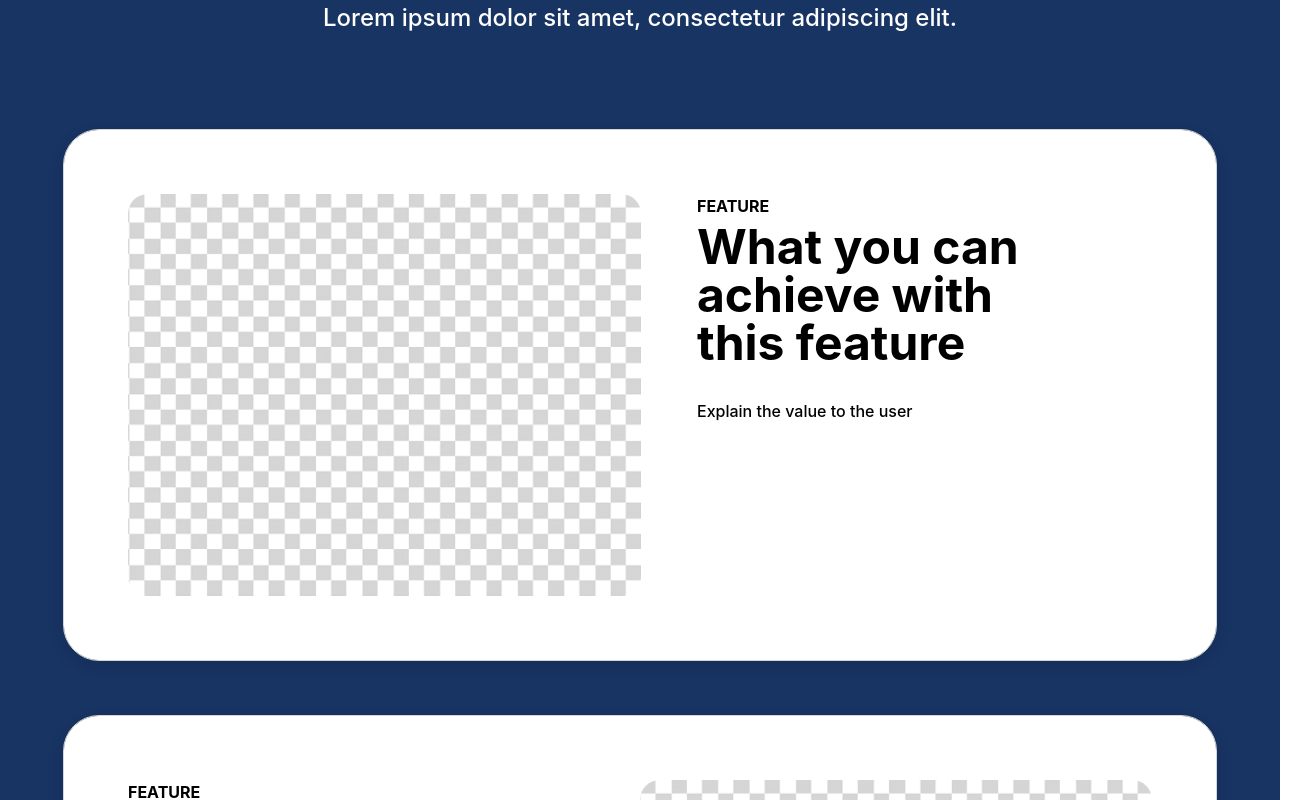
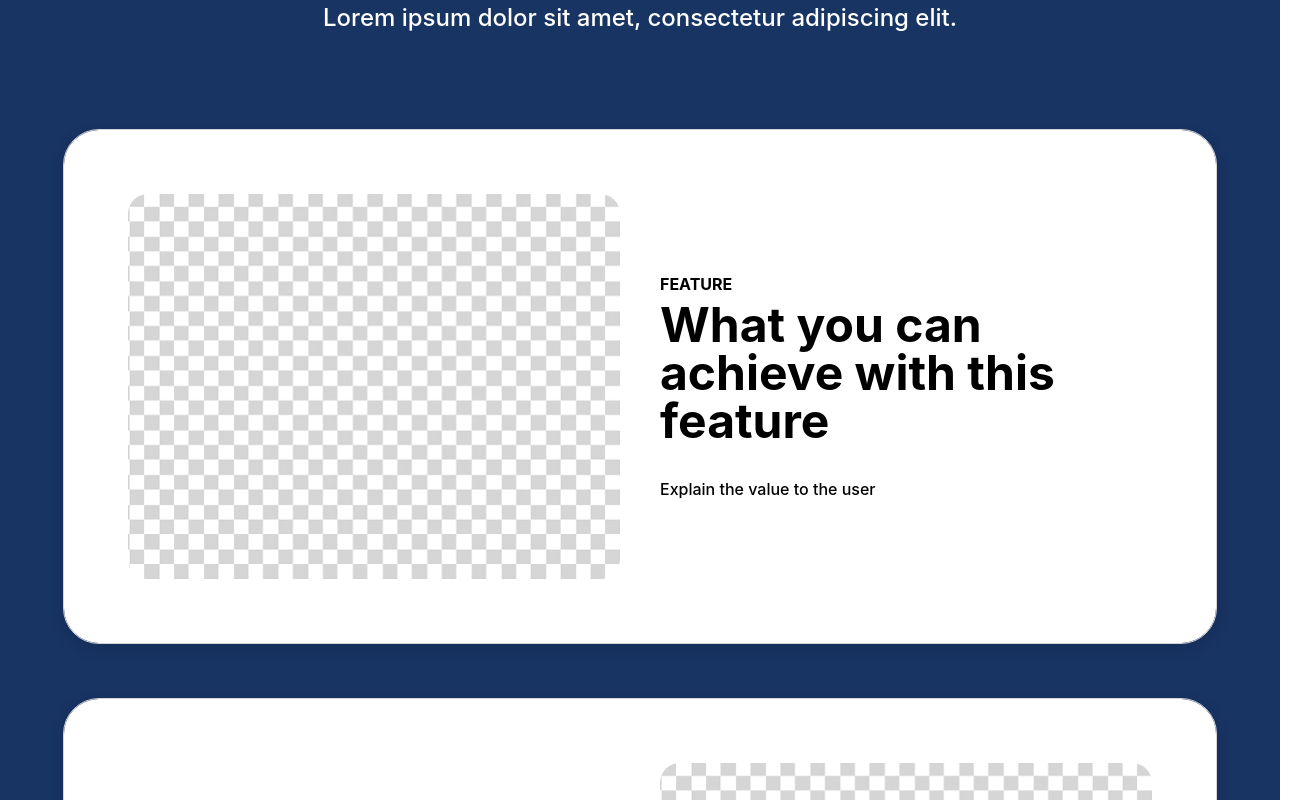
Before and after one commit to AIRI-Foundation/AISC-Platform-Web, a React (Vite) app: page /pricing in a window 1280 px wide. Shown: the part 2000-2800 px from the top of the page, 1304 px wide, since content can reach past the window. Built offline with nearby package versions, Linux system fonts and the light colour scheme.

Commit message:
Started fixing the pricing page

```diff
--- a/src/components/general/IndividualComponents/Cards.tsx
+++ b/src/components/general/IndividualComponents/Cards.tsx
@@ -167,7 +167,7 @@ export function PriceCard({
   className={`
     p-8 bg-white rounded-2xl
     shadow-[0px_8px_50px_22px_rgba(0,0,0,0.15)]
-    inline-flex flex-col justify-start items-start gap-5
+    inline-flex flex-col justify-start items-start gap-5 max-w-[320px]
     ${Featured
       ? "relative outline-2 outline-emerald-600"
       : "outline outline-[0.67px] outline-zinc-300"}`}>
@@ -213,25 +213,25 @@ export function PriceCard({
       <div className="w-64 h-56 flex flex-col justify-between items-center">
           <div className="self-stretch h-px bg-zinc-400" />
           <div className="self-stretch inline-flex justify-start items-center gap-3">
-              <CheckCircleIcon className={`4.5 w-4.5  ${Featured ? "text-green" : "text-zinc-400"}`} />
+              <CheckCircleIcon className={`h-4.5 w-4.5  ${Featured ? "text-green" : "text-zinc-400"}`} />
               <div className="justify-start text-black text-xs font-medium ">
                 {Body1}
               </div>
           </div>
           <div className="self-stretch inline-flex justify-start items-center gap-3">
-              <CheckCircleIcon className={`4.5 w-4.5  ${Featured ? "text-green" : "text-zinc-400"}`} />
+              <CheckCircleIcon className={`h-4.5 w-4.5  ${Featured ? "text-green" : "text-zinc-400"}`} />
               <div className="justify-start text-black text-xs font-medium ">
                 {Body2}
               </div>
           </div>
           <div className="self-stretch inline-flex justify-start items-center gap-3">
-              <CheckCircleIcon className={`4.5 w-4.5  ${Featured ? "text-green" : "text-zinc-400"}`} />
+              <CheckCircleIcon className={`h-4.5 w-4.5  ${Featured ? "text-green" : "text-zinc-400"}`} />
               <div className="justify-start text-black text-xs font-medium ">
                 {Body3}
               </div>
           </div>
           <div className="self-stretch inline-flex justify-start items-center gap-3">
-              <CheckCircleIcon className={`4.5 w-4.5 ${Featured ? "text-green" : "text-zinc-400"}`} />
+              <CheckCircleIcon className={`h-4.5 w-4.5 ${Featured ? "text-green" : "text-zinc-400"}`} />
               <div className="justify-start text-black text-xs font-medium ">
                 {Body4}
               </div>
--- a/src/pages/Pricing.tsx
+++ b/src/pages/Pricing.tsx
@@ -24,6 +24,29 @@ const renderIcon = (icon: IconType) => {
       return null;
   }
 };
+const featureCards = [
+  {
+    Image: placeholderImage,
+    Label: "Feature",
+    Title: "What you can achieve with this feature",
+    Description: "Explain the value to the user",
+    ImageFirst: true,
+  },
+  {
+    Image: placeholderImage,
+    Label: "Feature",
+    Title: "Another capability users can unlock",
+    Description: "Explain another benefit.",
+    ImageFirst: false,
+  },
+  {
+    Image: placeholderImage,
+    Label: "Feature",
+    Title: "A third powerful capability",
+    Description: "Another explanation.",
+    ImageFirst: true,
+  },
+];
 
 type DataLineProps = {
   FeatureName: string;
@@ -209,6 +232,105 @@ const investorPlansSmall = [
   },
 ];
 
+type FeatureCardProps = {
+  Image: string;
+  Label: string;
+  Title: string;
+  Description: string;
+  ImageFirst?: boolean;
+};
+const FeatureCard = ({
+  Image,
+  Label,
+  Title,
+  Description,
+  ImageFirst = true,
+}: FeatureCardProps) => {
+  return (
+    <div className="
+      bg-white
+      rounded-[35px]
+      shadow-[0px_4px_12px_5px_rgba(0,0,0,0.08)]
+      outline
+      outline-[0.67px]
+      outline-offset-[-0.67px]
+      outline-zinc-300
+      overflow-hidden
+    ">
+      <div
+        className={`
+          w-full
+          p-8
+          md:p-16
+          flex
+          flex-col
+          lg:flex-row
+          items-center
+          gap-10
+          ${!ImageFirst ? "lg:flex-row-reverse" : ""}
+        `}
+      >
+
+        <div className="
+          w-full
+          lg:w-1/2
+          aspect-[513/402]
+          overflow-hidden
+          rounded-[20px]
+        ">
+          <img
+            src={Image}
+            className="w-full h-full object-cover"
+            alt=""
+          />
+        </div>
+
+
+        <div className="
+          w-full
+          lg:w-1/2
+          flex
+          flex-col
+          gap-8
+        ">
+          <div className="flex flex-col gap-[5px]">
+
+            <div className="
+              text-black
+              text-base
+              font-bold
+              uppercase
+            ">
+              {Label}
+            </div>
+
+
+            <div className="
+              text-black
+              text-3xl
+              md:text-5xl
+              font-bold
+            ">
+              {Title}
+            </div>
+
+          </div>
+
+
+          <div className="
+            text-black
+            text-base
+            font-medium
+          ">
+            {Description}
+          </div>
+
+        </div>
+
+      </div>
+    </div>
+  );
+};
 const Pricing = () => {
   const [view, setView] = useState<"founder" | "investor">("founder");
 
@@ -233,7 +355,7 @@ const Pricing = () => {
               Choose the plan that works best for you
             </div>
           </div>
-          <div className="size- flex flex-col justify-center items-center gap-16">
+          <div className="flex flex-col justify-center items-center gap-16">
             {/* Switch */}
             <div className="p-1.5 bg-zinc-400 rounded-2xl inline-flex gap-1">
               <button
@@ -259,8 +381,7 @@ const Pricing = () => {
                 Investor
               </button>
             </div>
-
-            <div className="size- inline-flex justify-start items-center gap-6">
+            <div className="w-full flex flex-wrap justify-center gap-6">
               {plans.map((plan) => (
                 <PriceCard
                   key={plan.Title}
@@ -292,82 +413,20 @@ const Pricing = () => {
         <div className="text-center justify-start text-white text-2xl font-medium mt-12">
           Lorem ipsum dolor sit amet, consectetur adipiscing elit.
         </div>
-        <section className="mx-auto max-w-6xl mt-24">
-          <div className="bg-white rounded-[35px] shadow-[0px_4px_12px_5px_rgba(0,0,0,0.08)] outline outline-[0.67px] outline-offset-[-0.67px] outline-zinc-300 flex flex-col justify-center items-center overflow-hidden">
-            <div className="w-full max-w-7xl p-16 bg-white rounded-[30px] inline-flex justify-start items-start gap-14">
-              <div className="w-[513px] h-[402px] overflow-hidden rounded-[20px]">
-                <img
-                  src={placeholderImage}
-                  className="w-full h-full object-cover"
-                  alt=""
-                />
-              </div>
-              <div className="max-w-[503px] inline-flex flex-col justify-start items-start gap-8">
-                <div className="w-96 flex flex-col justify-start items-start gap-[5px]">
-                  <div className="self-stretch justify-start text-black text-base font-bold uppercase">
-                    Feature
-                  </div>
-                  <div className="self-stretch justify-start text-black text-5xl font-bold">
-                    What you can achieve with this feature
-                  </div>
-                </div>
-                <div className="self-stretch justify-start text-black text-base font-medium">
-                  Explain the value to the user
-                </div>
-              </div>
-            </div>
-          </div>
 
-          <div className="bg-white mt-14 rounded-[35px] shadow-[0px_4px_12px_5px_rgba(0,0,0,0.08)] outline outline-[0.67px] outline-offset-[-0.67px] outline-zinc-300 flex flex-col justify-center items-center overflow-hidden">
-            <div className="w-full max-w-7xl p-16 bg-white rounded-[30px] inline-flex justify-start items-start gap-32">
-              <div className="max-w-[503px] inline-flex flex-col justify-start items-start gap-8">
-                <div className="w-96 flex flex-col justify-start items-start gap-[5px]">
-                  <div className="self-stretch justify-start text-black text-base font-bold uppercase">
-                    Feature
-                  </div>
-                  <div className="self-stretch justify-start text-black text-5xl font-bold">
-                    What you can achieve with this feature
-                  </div>
-                </div>
-                <div className="self-stretch justify-start text-black text-base font-medium">
-                  Explain the value to the user
-                </div>
-              </div>
-              <div className="w-[513px] h-[402px] overflow-hidden rounded-[20px]">
-                <img
-                  src={placeholderImage}
-                  className="w-full h-full object-cover"
-                  alt=""
-                />
-              </div>
-            </div>
-          </div>
 
-          <div className="bg-white mt-14 rounded-[35px] shadow-[0px_4px_12px_5px_rgba(0,0,0,0.08)] outline outline-[0.67px] outline-offset-[-0.67px] outline-zinc-300 flex flex-col justify-center items-center overflow-hidden">
-            <div className="w-full max-w-7xl p-16 bg-white rounded-[30px] inline-flex justify-start items-start gap-14">
-              <div className="w-[513px] h-[402px] overflow-hidden rounded-[20px]">
-                <img
-                  src={placeholderImage}
-                  className="w-full h-full object-cover"
-                  alt=""
-                />
-              </div>
-              <div className="max-w-[503px] inline-flex flex-col justify-start items-start gap-8">
-                <div className="w-96 flex flex-col justify-start items-start gap-[5px]">
-                  <div className="self-stretch justify-start text-black text-base font-bold uppercase">
-                    Feature
-                  </div>
-                  <div className="self-stretch justify-start text-black text-5xl font-bold">
-                    What you can achieve with this feature
-                  </div>
-                </div>
-                <div className="self-stretch justify-start text-black text-base font-medium">
-                  Explain the value to the user
-                </div>
-              </div>
-            </div>
-          </div>
-        </section>
+      <section className="mx-auto max-w-6xl mt-24 space-y-14">
+        {featureCards.map((feature) => (
+          <FeatureCard
+            key={feature.Title}
+            Image={feature.Image}
+            Label={feature.Label}
+            Title={feature.Title}
+            Description={feature.Description}
+            ImageFirst={feature.ImageFirst}
+          />
+        ))}
+      </section>
       </div>
 
       <section>
@@ -377,7 +436,7 @@ const Pricing = () => {
           </div>
 
           <div className="flex justify-center">
-            <div className="self-stretch p-20 bg-white rounded-[100px] inline-flex flex-col items-center gap-12">
+            <div className="self-stretch p-20 bg-white rounded-[100px] max-w-full inline-flex flex-col items-center gap-12">
               {/* Switch */}
               <div className="p-1.5 bg-zinc-400 rounded-2xl inline-flex gap-1">
                 <button
```
